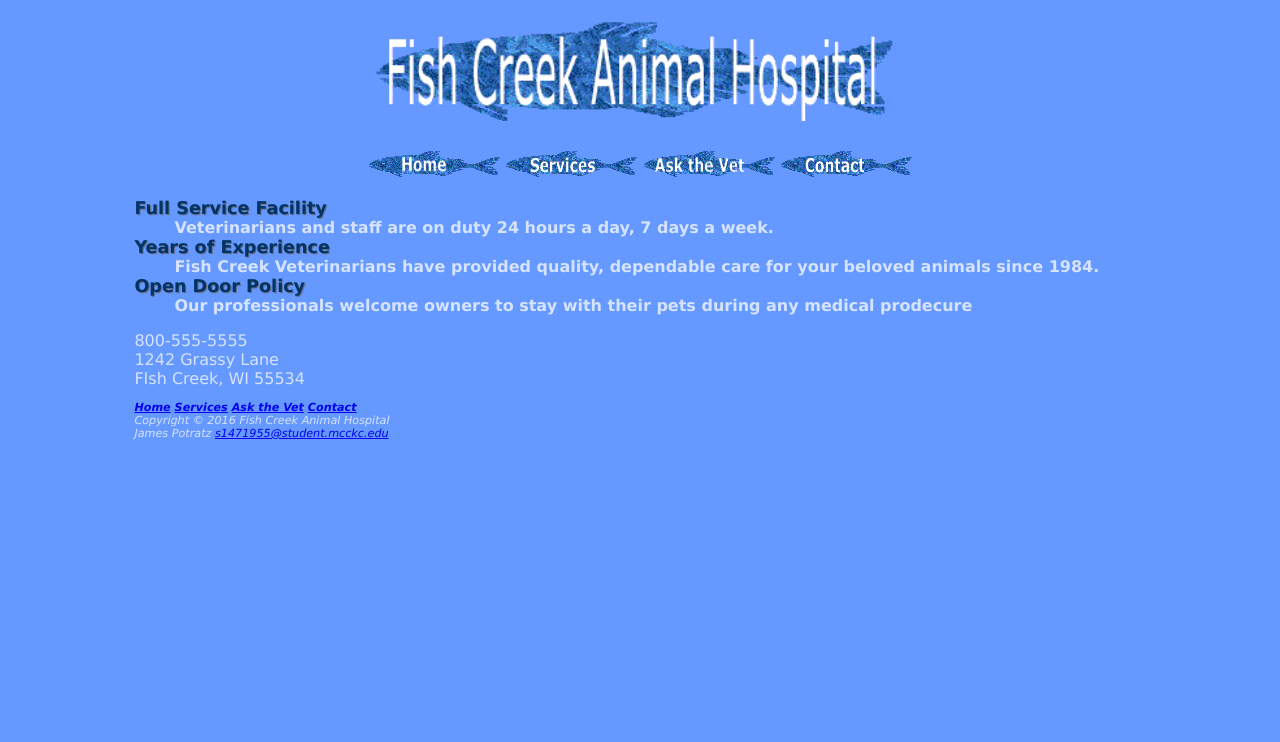
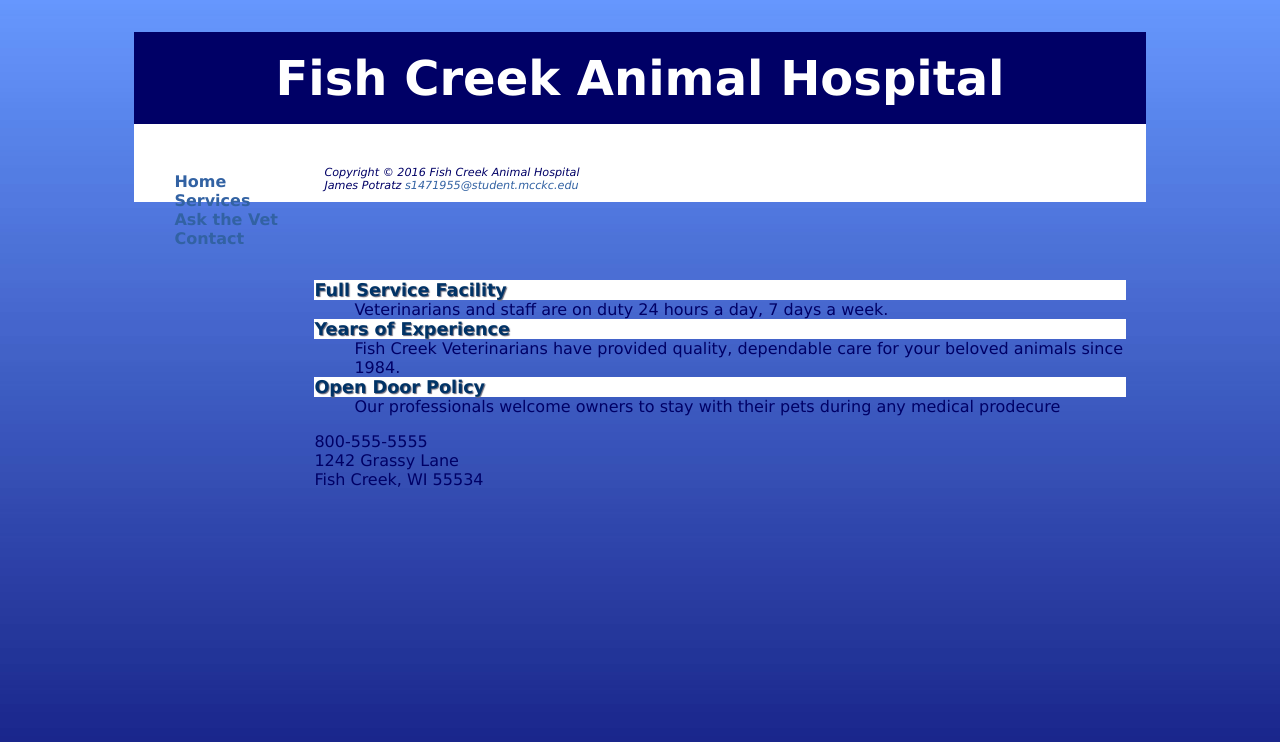
Before and after one commit to Jpotratz/fishcreek, a plain HTML site: page index.html in a window 1280 px wide. Drawn offline with Linux system fonts and the light colour scheme.

Commit message:
Chatper 5
WHAT IS HAPPENING

```diff
--- a/fishcreek.css
+++ b/fishcreek.css
@@ -1,23 +1,39 @@
-body
- {background-color: #6699FF;
+header, nav, main, footer { display: block;}
+body {
   font-family: Verdana;
-  color: #D5E3FF}
-header
- {background-color: #6699FF;
-  font-family: serif;
-  color: #003366}
-h1
- {text-align: center;}
-nav
- {font-weight: bold;
- text-align: center;}
-footer
- {font-size: 0.7em;
-  font-style: italic;}
-img
-  {border-style: : none;}
-footer nav{
-  text-align: left;
+  color: #D5E3FF;
+  background-image: url("gradientblue.jpg")
+}
+header {
+  background-color: #000066;
+  color: #FFFFFF
+}
+h1 {
+  text-align: center;
+  font-size: 3em;
+  padding: 10px;
+  line-height: 150%;
+  text-shadow:color: #CCCCCC;
+}
+nav {
+  font-weight: bold;
+  float: left;
+  width: 150px
+}
+footer {
+  padding: 10px;
+  margin-left: 180px;
+  font-size: 0.7em;
+  font-style: italic;
+}
+img {
+  border-style: none;
+}
+main {
+  float: right;
+  margin-left: 180px;
+  padding-right: 20px;
+  padding-bottom: 20px;
 }
 #wrapper {
   width: 80%;
@@ -25,11 +41,34 @@ footer nav{
   margin-left: auto;
   min-width: 700px;
   max-width: 1024px;
+  background-color: #FFFFFF;
+  color: #000066;
 }
 .category {
   font-weight: bold;
-  background-color: #6699FF;
+  background-color: #FFFFFF;
   color: #003366;
   font-size: 1.1em;
   text-shadow: 1px 1px 1px #667;
 }
+* {
+   box-sizing: border-box;
+}
+ul {
+  list-style-type: none;
+}
+li {
+  list-style-type: none;
+}
+a {
+  text-decoration: none;
+}
+a:link {
+  color: #3262A3;
+}
+a:visited {
+  color: #6699FF;
+}
+a:hover {
+  color: #CCCCCC;
+}
--- a/index.html
+++ b/index.html
@@ -1,37 +1,40 @@
 <!DOCTYPE html>
 <html lang="en">
 <head> <link rel="stylesheet" href="fishcreek.css">
+  <!--[if lt IE 9]>
+<script src="http://html5shim.googlecode.com/svn/trunk/html5.js">
+</script>
+<![endif]-->
   <title> Fish Creek Animal Hospital </title>
   <meta charset="utf-8">
 </head>
-<body>
-  <div id="wrapper">
-  <header><h1> <img src="fishcreeklogo.gif" alt="Fish Creek Animal Hospital" height="100" weight="100"> </h1></header>
-  <nav> <a href="index.html"><img src="home.gif" alt="Home" height="100%" weight="100%"></a>
-    <a href="services.html"><img src="Services.gif" alt="Services" height="100%" weight="100%"></a>
-    <a href="askvet.html"><img src="askthevet.gif" alt="Ask the Vet" height="100%" weight="100%"></a>
-    <a href="contact.html"><img src="contact.gif" alt="contact" height="100%" weight="100%"></a>
+<body><div id="wrapper">
+  <header>
+    <h1> Fish Creek Animal Hospital </h1>
+  </header>
+  <nav>
+    <ul>
+      <li> <a href="index.html"> Home </a> </li>
+      <li> <a href="services.html"> Services </a></li>
+      <li> <a href="askvet.html"> Ask the Vet </a></li>
+      <li> <a href="contact.html"> Contact </a></li>
+    </ul>
   </nav>
    <main>
-     <p><dl><b>
+     <dl>
        <dt class="category">Full Service Facility</dt>
        <dd>Veterinarians and staff are on duty 24 hours a day, 7 days a week.</dd>
      <dt class="category">Years of Experience</dt>
        <dd>Fish Creek Veterinarians have provided quality, dependable care for your beloved animals since 1984.</dd>
      <dt class="category">Open Door Policy</dt>
-       <dd>Our professionals welcome owners to stay with their pets during any medical prodecure</dd></b></dl></p>
-    <div>800-555-5555
+       <dd>Our professionals welcome owners to stay with their pets during any medical prodecure</dd></dl>
+    800-555-5555
       <br> 1242 Grassy Lane
-      <br> FIsh Creek, WI 55534 </div>
+      <br> Fish Creek, WI 55534
    </main>
    <footer>
-     <br>
-     <nav> <a href="index.html">Home</a>
-       <a href="services.html">Services</a>
-       <a href="askvet.html">Ask the Vet</a>
-       <a href="contact.html">Contact</a>
-     </nav>
     Copyright © 2016 Fish Creek Animal Hospital
-     <br>James Potratz <a href="mailto:s1471955@student.mcckc.edu">s1471955@student.mcckc.edu</a></div>
-</body>
+     <br>James Potratz <a href="mailto:s1471955@student.mcckc.edu">s1471955@student.mcckc.edu</a>
+   </footer>
+</div></body>
 </html>
```
Also changed, not shown: askvet.html (+1 -1 lines), contact.html (+1 -1 lines), services.html (+1 -1 lines), bigfish.gif (added), gradientblue.jpg (added).
